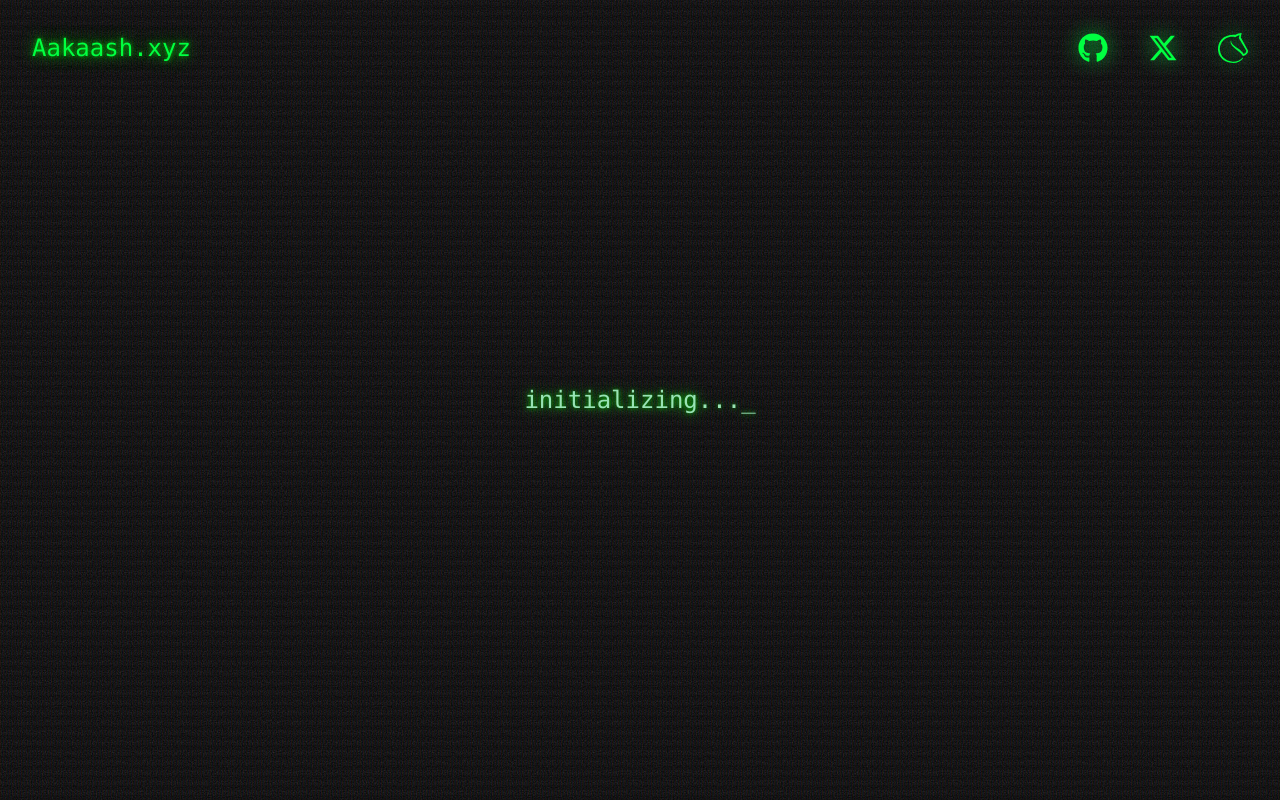
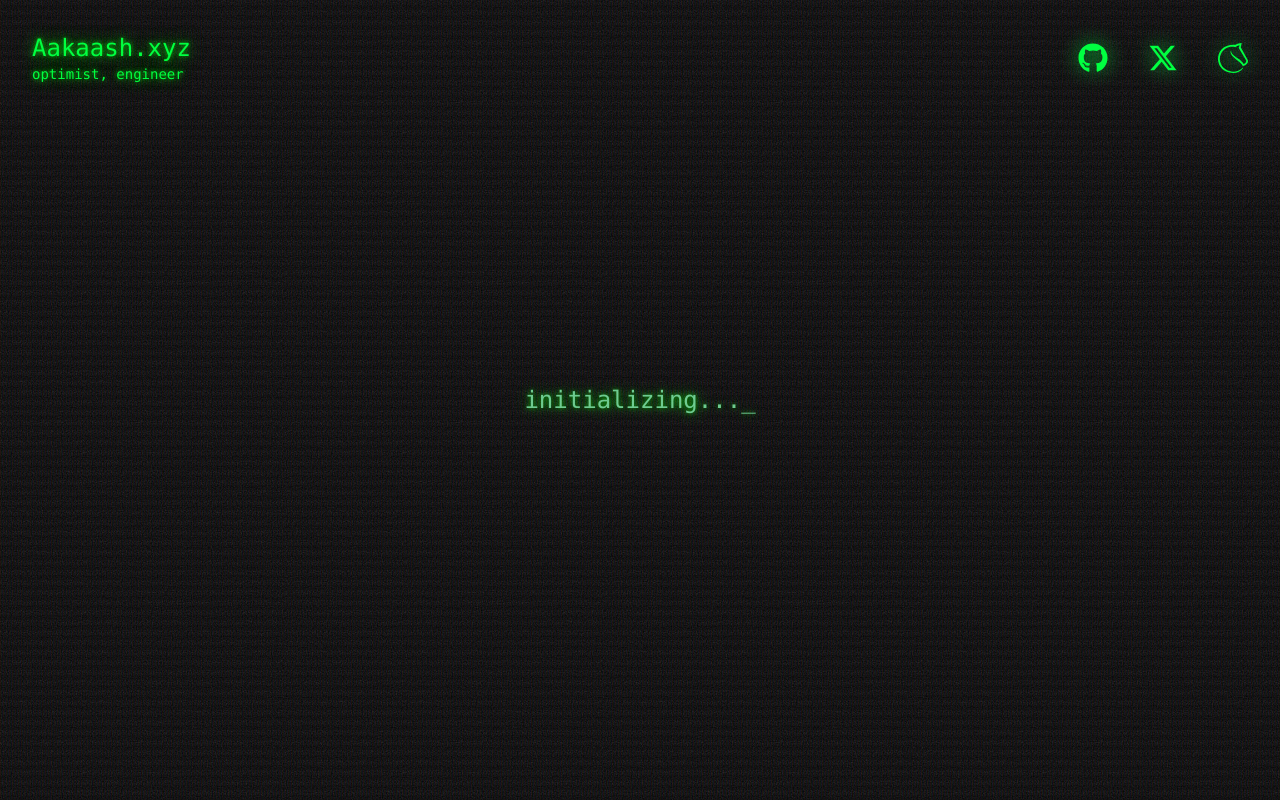
Before and after one commit to acashmoney/personal-website, a Next.js app: page / in a window 1280 px wide. Built offline with nearby package versions, Linux system fonts and the light colour scheme.

Commit message:
subtitle added

```diff
--- a/components/CRTTerminal/index.tsx
+++ b/components/CRTTerminal/index.tsx
@@ -26,7 +26,10 @@ export const CRTTerminal: React.FC<CRTTerminalProps> = ({
                     <div className="absolute top-4 w-full px-4 md:top-8 md:px-8 flex justify-between items-center z-10">
                         <div>
                             <Link href="/" className="cursor-pointer hover:opacity-80">
-                                <StaticText text="Aakaash.xyz" />
+                                <div className="flex flex-col">
+                                    <StaticText text="Aakaash.xyz" size="2xl" />
+                                    <StaticText text="optimist, engineer" size="sm" />
+                                </div>
                             </Link>
                         </div>
                         <div className="flex gap-10">
```
